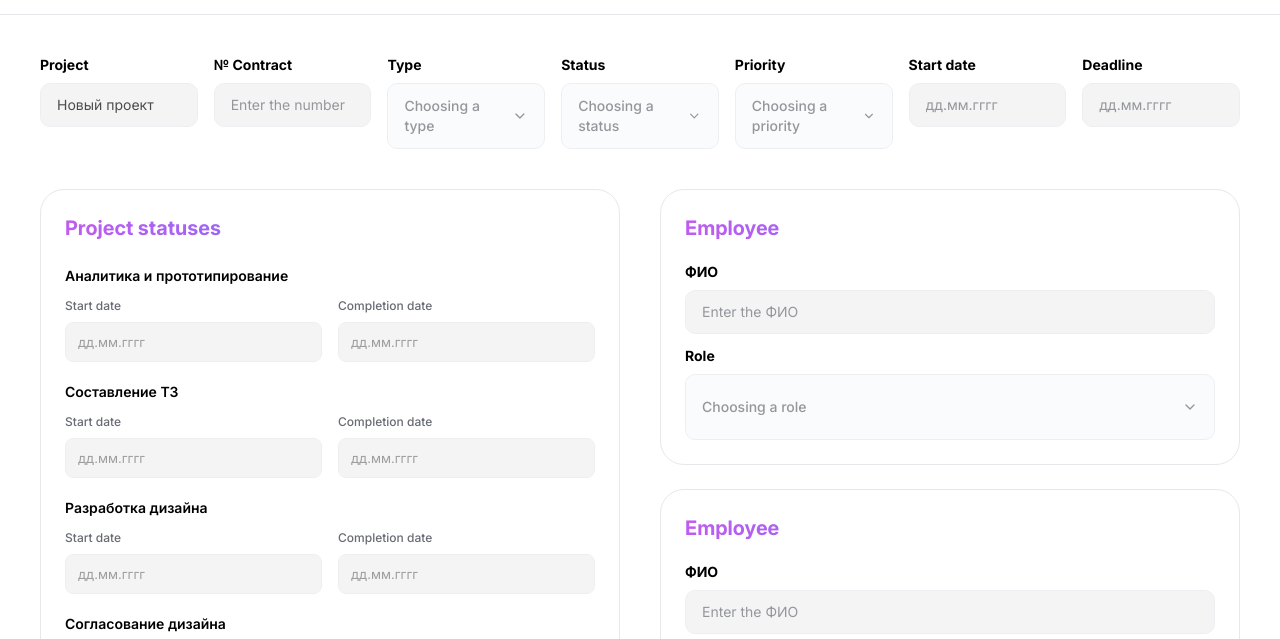
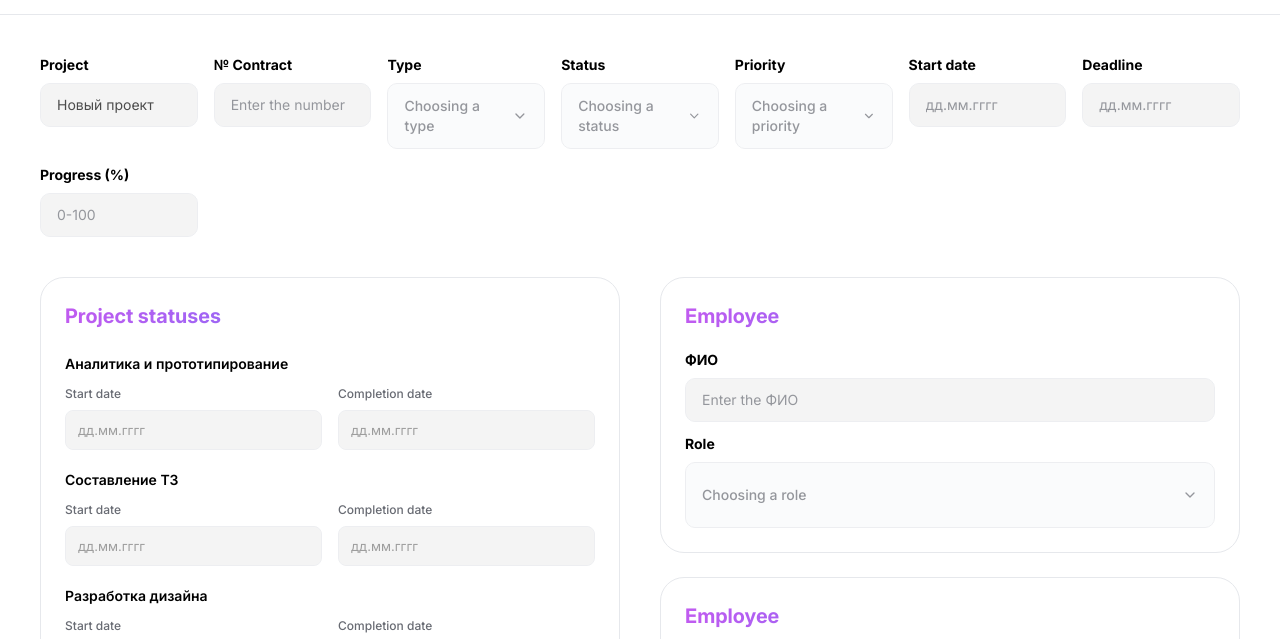
Before and after one commit to pozikt/CRM_backend, a website: page frontend/public/project.html in a window 1280 px wide. Shown: the part 148-787 px from the top of the page. Drawn offline with Linux system fonts and the light colour scheme; no server answers.

Commit message:
Update project.html
Updated page structure to accommodate new functionality

```diff
--- a/frontend/public/project.html
+++ b/frontend/public/project.html
@@ -88,6 +88,10 @@
                     <div class="form-field">
                         <label class="form-label">Deadline</label>
                         <input type="text" class="form-input" id="deadlineDate" placeholder="дд.мм.гггг">
+                    </div>
+                    <div class="form-field">
+                        <label class="form-label">Progress (%)</label>
+                        <input type="number" class="form-input" id="projectProgress" placeholder="0-100" min="0" max="100">
                     </div>
                 </div>
             </section>
```
